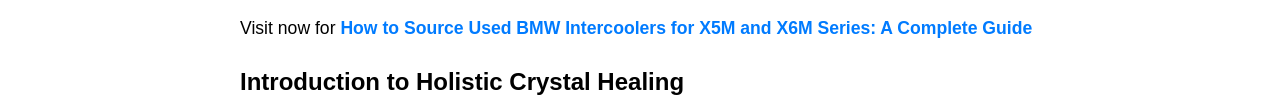
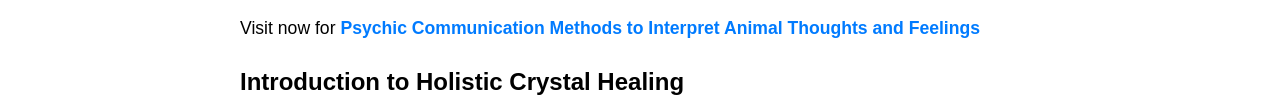
Before and after one commit to ijadeyager/healing, a plain HTML site: page index.html in a window 1280 px wide. Shown: the part 807-915 px from the top of the page. Drawn offline with Linux system fonts and the light colour scheme.

Commit message:
Update index.html

```diff
--- a/index.html
+++ b/index.html
@@ -56,7 +56,7 @@
  <img src="https://i.postimg.cc/g0xryrBr/1-1.jpg" alt="healing.jpg" style="max-width: 100%; height: auto;">
 </div>
 
-<p>Visit now for  <a href="https://partsusednew.onrender.com/">How to Source Used BMW Intercoolers for X5M and X6M Series: A Complete Guide</a></p>
+<p>Visit now for  <a href="https://healingcourse.onrender.com/">Psychic Communication Methods to Interpret Animal Thoughts and Feelings</a></p>
 
 <h2>Introduction to Holistic Crystal Healing</h2>
 <p>Holistic crystal healing recognizes that true health is more than the absence of illness-it encompasses harmony between body, mind, and spirit. Crystals, formed over millions of years deep within the earth, carry unique vibrational energies that can influence our energy fields, supporting healing and personal growth.</p>
```
